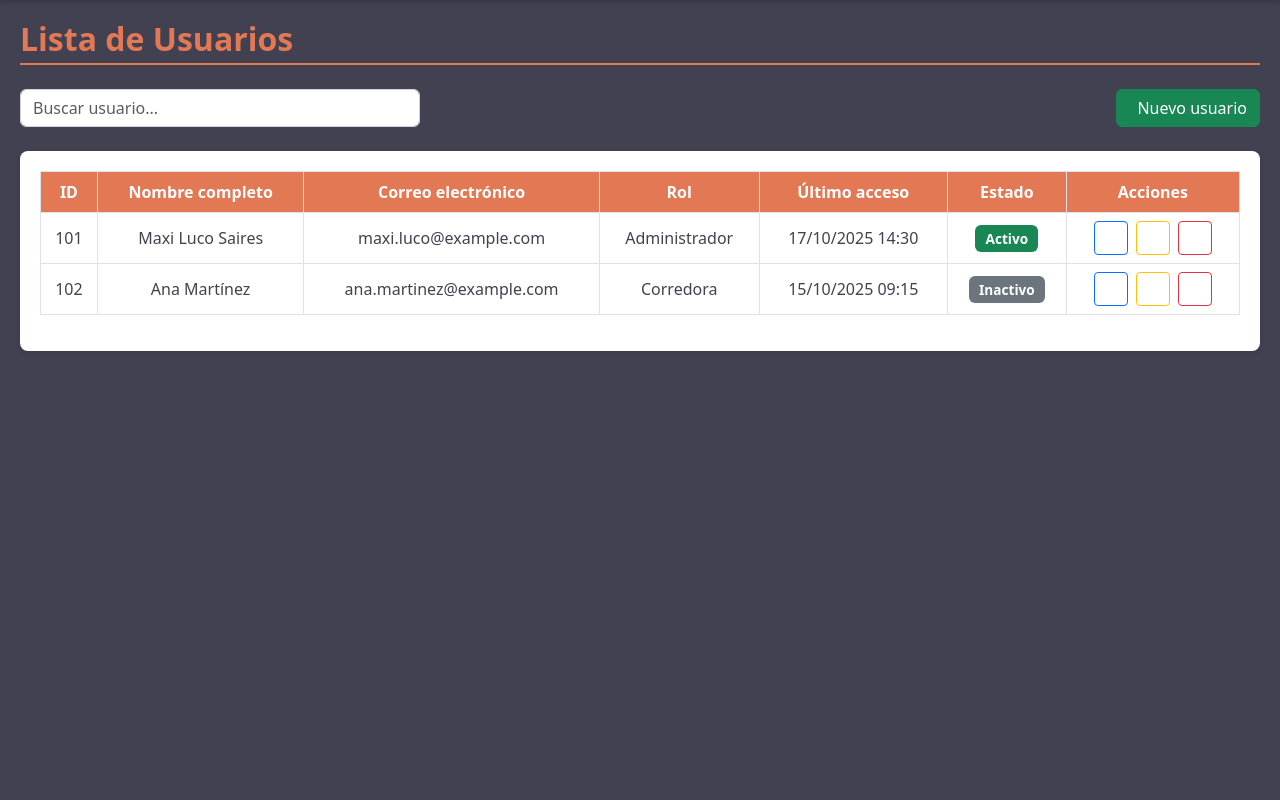
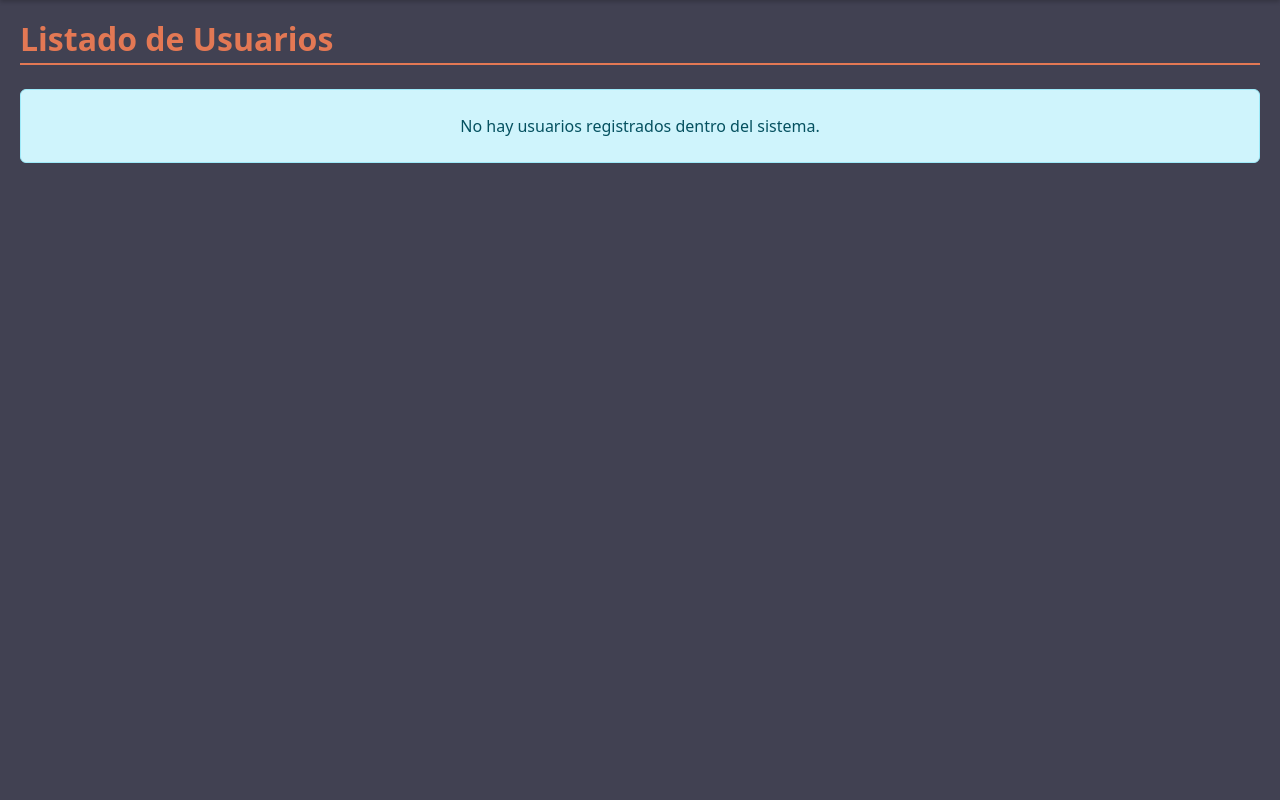
Before and after one commit to MaxiLuco1925/NuamProyecto_V_Alpha.1, a Django app: page /listadoUsuario/ in a window 1280 px wide. Shown: the part 93-893 px from the top of the page. Run offline with Django 5.2, Linux system fonts and the light colour scheme; some libraries are stand-ins or nearby versions.

Commit message:
Add files via upload

```diff
--- a/templates/interfazinicio.html
+++ b/templates/interfazinicio.html
@@ -14,7 +14,11 @@
     <nav>
         <div class="sidebar-header">
         <img src="{% static 'image/USUARIO.png' %}" alt="Usuario" class="user-icon">
-        <span class="username">Maxi Luco Saires</span>
+        {% if Usuario.documento_identidad %}
+        <span class="username">{{ Usuario.nombre }}</span>
+        {% else %}
+        <span class="username">Invitado</span>
+        {% endif %}
         <div class="nuam-brand">
             <img src="{% static 'image/NUAM.png' %}" alt="Logo NUAM" class="nuam-logo">
             <div class="nuam-title">NUAM</div>
--- a/templates/listadoUsuario.html
+++ b/templates/listadoUsuario.html
@@ -4,10 +4,11 @@
 <head>
     <meta charset="UTF-8">
     <meta name="viewport" content="width=device-width, initial-scale=1.0">
-    <link href="https://cdn.jsdelivr.net/npm/bootstrap@5.3.8/dist/css/bootstrap.min.css" rel="stylesheet">
+    <link href="https://cdn.jsdelivr.net/npm/bootstrap@5.3.8/dist/css/bootstrap.min.css" rel="stylesheet" integrity="sha384-sRIl4kxILFvY47J16cr9ZwB07vP4J8+LH7qKQnuqkuIAvNWLzeN8tE5YBujZqJLB" crossorigin="anonymous">
     <link href="{% static 'css/listado.css' %}" rel="stylesheet">
-    <script src="https://cdn.jsdelivr.net/npm/bootstrap-icons@1.11.3/font/bootstrap-icons.min.js"></script>
-
+    <script src="https://cdn.jsdelivr.net/npm/bootstrap@5.3.8/dist/js/bootstrap.bundle.min.js" integrity="sha384-FKyoEForCGlyvwx9Hj09JcYn3nv7wiPVlz7YYwJrWVcXK/BmnVDxM+D2scQbITxI" crossorigin="anonymous"></script>
+    <title>Listado de usuario</title>
+</head>
  <title>Listado de Usuarios</title>
 </head>
 <body>
@@ -18,83 +19,49 @@
             <a href="{% url 'interfazAdmin' %}" class="btn btn-info">Regresar al Menú Principal</a>
         </div>
     </header>
+<body>
    <div class="main-content">
-        <h2 class="section-title mb-4">Lista de Usuarios</h2>
-        <div class="d-flex justify-content-between align-items-center mb-4 flex-wrap gap-2">
-            <div class="search-box">
-                <input type="text" class="form-control" placeholder="Buscar usuario...">
-            </div>
-            <div>
-                <button class="btn btn-success">
-                    <i class="bi bi-plus-circle me-2"></i>Nuevo usuario
-                </button>
-            </div>
-        </div>
+        <h2 class="section-title mb-4">Listado de Usuarios</h2>
+
+        {% if usuarios %}
             <div class="table-container">
                 <div class="table-responsive">
                     <table class="table table-bordered table-hover">
                         <thead>
                             <tr>
                                 <th scope="col">ID</th>
-                            <th scope="col">Nombre completo</th>
+                                <th scope="col">Nombre</th>
                                 <th scope="col">Correo electrónico</th>
+                                <th scope="col">Género</th>
+                                <th scope="col">Edad</th>
+                                <th scope="col">Estado</th>
                                  <th scope="col">Rol</th>
-                            <th scope="col">Último acceso</th>
-                            <th scope="col" class="text-center">Estado</th>
-                            <th scope="col" class="text-center">Acciones</th>
                             </tr>
                         </thead>
                         <tbody>
+                            {% for usu in usuarios %}
                             <tr>
-                            <td>101</td>
-                            <td>Maxi Luco Saires</td>
-                            <td>maxi.luco@example.com</td>
-                            <td>Administrador</td>
-                            <td>17/10/2025 14:30</td>
-                            <td class="text-center">
-                                <span class="badge bg-success">Activo</span>
-                            </td>
-                            <td class="text-center">
-                                <button class="btn btn-sm btn-outline-primary me-1">
-                                    <i class="bi bi-eye"></i>
-                                </button>
-                                <button class="btn btn-sm btn-outline-warning me-1">
-                                    <i class="bi bi-pencil"></i>
-                                </button>
-                                <button class="btn btn-sm btn-outline-danger">
-                                    <i class="bi bi-trash"></i>
-                                </button>
-                            </td>
+                                <td>{{ usu.id }}</td>
+                                <td>{{ usu.nombre }}</td>
+                                <td>{{ usu.email }}</td>
+                                <td>{{ usu.genero|default:"—" }}</td>
+                                <td>{{ usu.edad|default:"—" }}</td>
+                                <td>{{usu.estado}}</td>
+                                <td>{{usu.rol}}</td>
                             </tr>
-                        <tr>
-                            <td>102</td>
-                            <td>Ana Martínez</td>
-                            <td>ana.martinez@example.com</td>
-                            <td>Corredora</td>
-                            <td>15/10/2025 09:15</td>
-                            <td class="text-center">
-                                <span class="badge bg-secondary">Inactivo</span>
-                            </td>
-                            <td class="text-center">
-                                <button class="btn btn-sm btn-outline-primary me-1">
-                                    <i class="bi bi-eye"></i>
-                                </button>
-                                <button class="btn btn-sm btn-outline-warning me-1">
-                                    <i class="bi bi-pencil"></i>
-                                </button>
-                                <button class="btn btn-sm btn-outline-danger">
-                                    <i class="bi bi-trash"></i>
-                                </button>
-                            </td>
-                        </tr>
+                            {% endfor %}
                         </tbody>
                     </table>
                 </div>
+            </div>
+        {% else %}
+            <div class="alert alert-info text-center py-4">
+                No hay usuarios registrados dentro del sistema.
+            </div>
+        {% endif %}
         </div>
     </div>
 
     <script src="https://cdn.jsdelivr.net/npm/bootstrap@5.3.8/dist/js/bootstrap.bundle.min.js"></script>
 </body>
 </html>
-</body>
-</html>
```
Also changed, not shown: templates/configuracion.html (+8 -10 lines), templates/respaldo.html (added, +99 -0 lines). Lines whose indentation alone changed are shown as unchanged.
